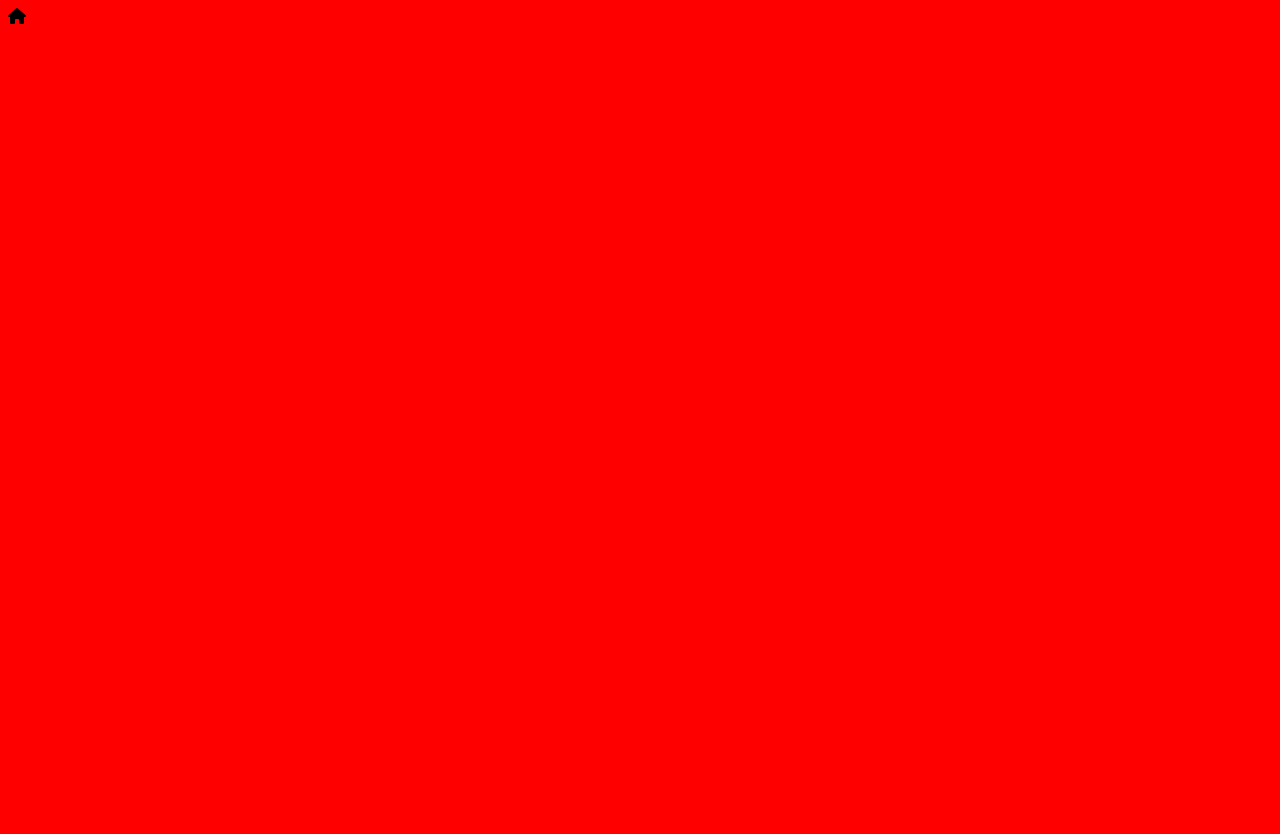
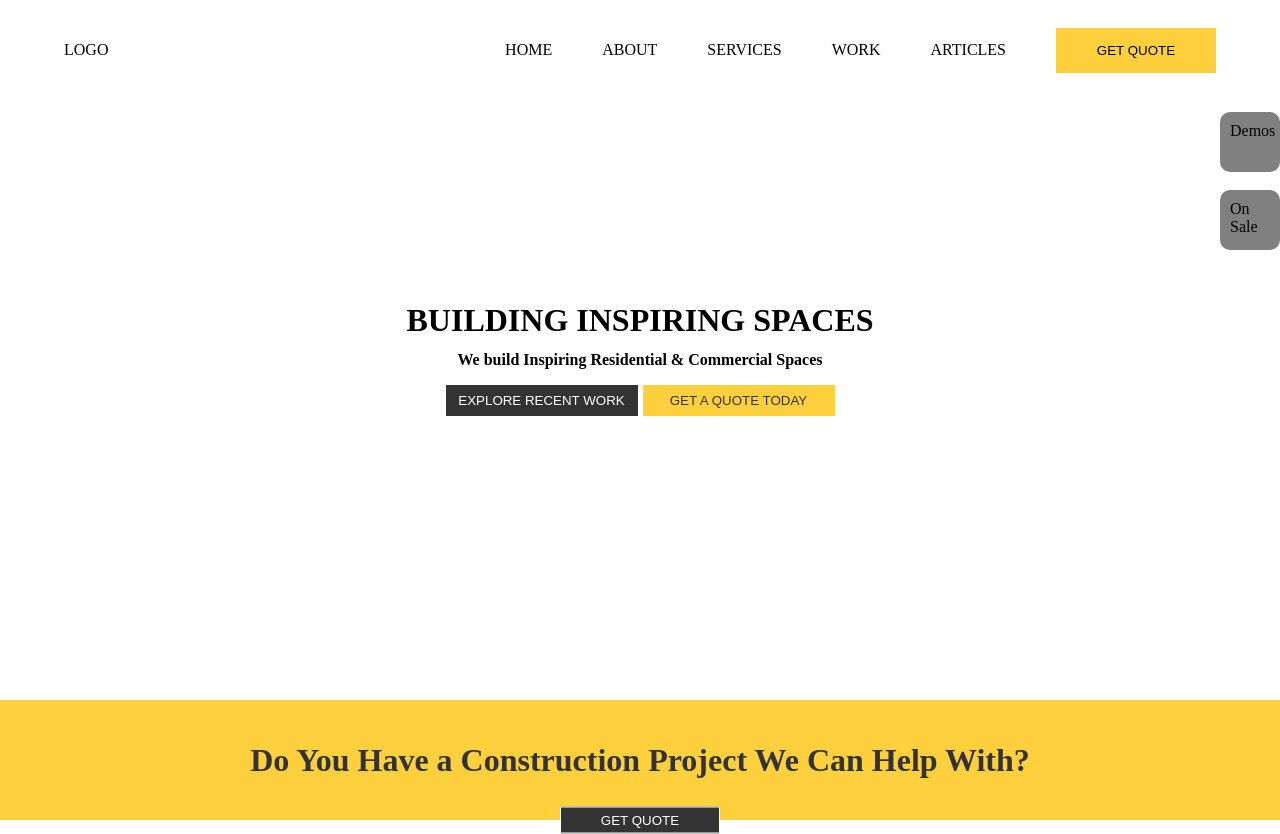
Before and after one commit to carlomarcon/proj-html-vuejs, a Vue app: page / in a window 1280 px wide. Before the commit the page ends 800 px from the top, so only its background shows below. Built offline with nearby package versions, Linux system fonts and the light colour scheme.

Commit message:
ADD: HEADER AND FIRAT PART

```diff
--- a/src/App.vue
+++ b/src/App.vue
@@ -1,9 +1,15 @@
 <script>
-export default {};
+import AppBody from "./components/appBody.vue";
+import AppHeader from "./components/appHeader.vue";
+import AppPoster from "./components/appPoster.vue";
+
+export default { components: { AppHeader, AppBody, AppPoster } };
 </script>
 
 <template>
-  <i class="fa-solid fa-house"></i>
+  <AppHeader />
+  <AppBody />
+  <AppPoster />
 </template>
 
 <style lang="scss">
--- a/src/components/appBody.vue
+++ b/src/components/appBody.vue
@@ -1,11 +1,16 @@
 <script>
+import AppQuote from "./appQuote.vue";
+
 export default {
   methods: {
     getImagepath(img) {
       return new URL(`../assets/img/${img}`, import.meta.url).href;
     },
   },
+  components: { AppQuote },
 };
 </script>
-<template></template>
+<template>
+  <AppQuote />
+</template>
 <style lang="scss" scoped></style>
--- /dev/null
+++ b/src/components/appButton.vue
@@ -0,0 +1,13 @@
+<script>
+export default {};
+</script>
+<template>
+  <button>GET QUOTE</button>
+</template>
+<style lang="scss" scoped>
+button {
+  background-color: #333333;
+  color: white;
+  border: none;
+}
+</style>
--- a/src/components/appHeader.vue
+++ b/src/components/appHeader.vue
@@ -1,23 +1,22 @@
 <script>
 export default {
-    methods: {
+  methods: {
     getImagepath(img) {
       return new URL(`../assets/img/${img}`, import.meta.url).href;
     },
   },
 };
-};
 </script>
 <template>
   <header>
-    <div class="logo"></div>
-    <div>
+    <div class="logo">LOGO</div>
+    <div class="list">
       <ul>
         <li>HOME</li>
         <li>ABOUT</li>
         <li>SERVICES</li>
-        <li></li>
-        <li></li>
+        <li>WORK</li>
+        <li>ARTICLES</li>
         <li>
           <button>GET QUOTE</button>
         </li>
@@ -25,4 +24,31 @@ export default {
     </div>
   </header>
 </template>
-<style lang="scss" scoped></style>
+<style lang="scss" scoped>
+header {
+  display: flex;
+  justify-content: space-between;
+  align-items: center;
+  height: 100px;
+  width: 100%;
+  padding: 0 4rem;
+
+  .list {
+    ul {
+      list-style-type: none;
+
+      li {
+        display: inline-block;
+        margin-left: 50px;
+
+        button {
+          width: 10rem;
+          padding: 15px;
+          background-color: #fed03d;
+          border: none;
+        }
+      }
+    }
+  }
+}
+</style>
--- /dev/null
+++ b/src/components/appPoster.vue
@@ -0,0 +1,32 @@
+<script>
+import AppButton from "./appButton.vue";
+
+export default { components: { AppButton } };
+</script>
+<template>
+  <div class="poster">
+    <h1>Do You Have a Construction Project We Can Help With?</h1>
+    <AppButton class="Btn" />
+  </div>
+</template>
+<style lang="scss" scoped>
+.poster {
+  position: relative;
+  height: 120px;
+  background-color: #fed03d;
+  width: 100%;
+  display: flex;
+  justify-content: center;
+  align-items: center;
+  color: #333333;
+
+  .Btn {
+    border: 1px white solid;
+    position: absolute;
+    top: 100%;
+    transform: translateY(-50%);
+    padding: 5px;
+    width: 10rem;
+  }
+}
+</style>
--- /dev/null
+++ b/src/components/appQuote.vue
@@ -0,0 +1,76 @@
+<script>
+export default {
+  methods: {
+    getImagepath(img) {
+      return new URL(`../assets/img/${img}`, import.meta.url).href;
+    },
+  },
+};
+</script>
+<template>
+  <div class="wrapper">
+    <div class="container">
+      <h1>BUILDING INSPIRING SPACES</h1>
+      <h4>We build Inspiring Residential & Commercial Spaces</h4>
+      <button class="leftButton">EXPLORE RECENT WORK</button
+      ><button class="rightButton">GET A QUOTE TODAY</button>
+    </div>
+
+    <div class="stickerTop">Demos</div>
+    <div class="stickerDown">On Sale</div>
+  </div>
+</template>
+<style lang="scss" scoped>
+.wrapper {
+  height: 600px;
+  width: 100%;
+  display: flex;
+  justify-content: center;
+  align-items: center;
+  position: relative;
+
+  .container {
+    height: 200px;
+    width: 40%;
+    text-align: center;
+    line-height: 2.5rem;
+
+    button {
+      width: 12rem;
+      padding: 8px;
+    }
+
+    .leftButton {
+      margin-right: 5px;
+      background-color: #333333;
+      color: white;
+      border: none;
+    }
+
+    .rightButton {
+      background-color: #fed03d;
+      color: #333333;
+      border: none;
+    }
+  }
+  .stickerTop,
+  .stickerDown {
+    height: 60px;
+    width: 60px;
+    border-radius: 10px;
+    position: absolute;
+    background-color: grey;
+    padding: 10px 10px;
+  }
+
+  .stickerTop {
+    top: 2%;
+    right: 0%;
+  }
+
+  .stickerDown {
+    top: 15%;
+    right: 0;
+  }
+}
+</style>
--- a/src/style/general.scss
+++ b/src/style/general.scss
@@ -1,3 +1,5 @@
 * {
-  background-color: red;
+  margin: 0;
+  padding: 0;
+  box-sizing: border-box;
 }
```
